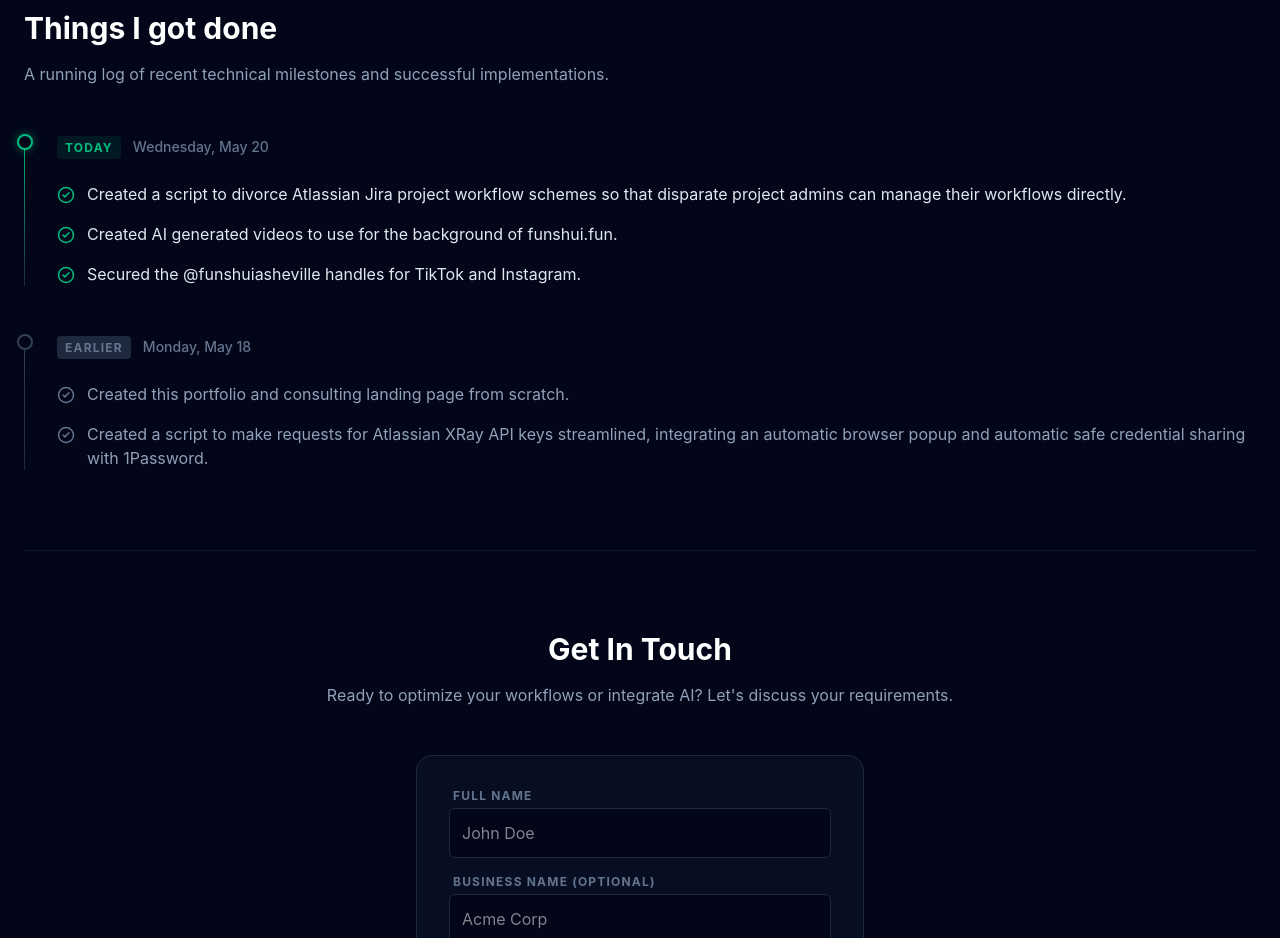
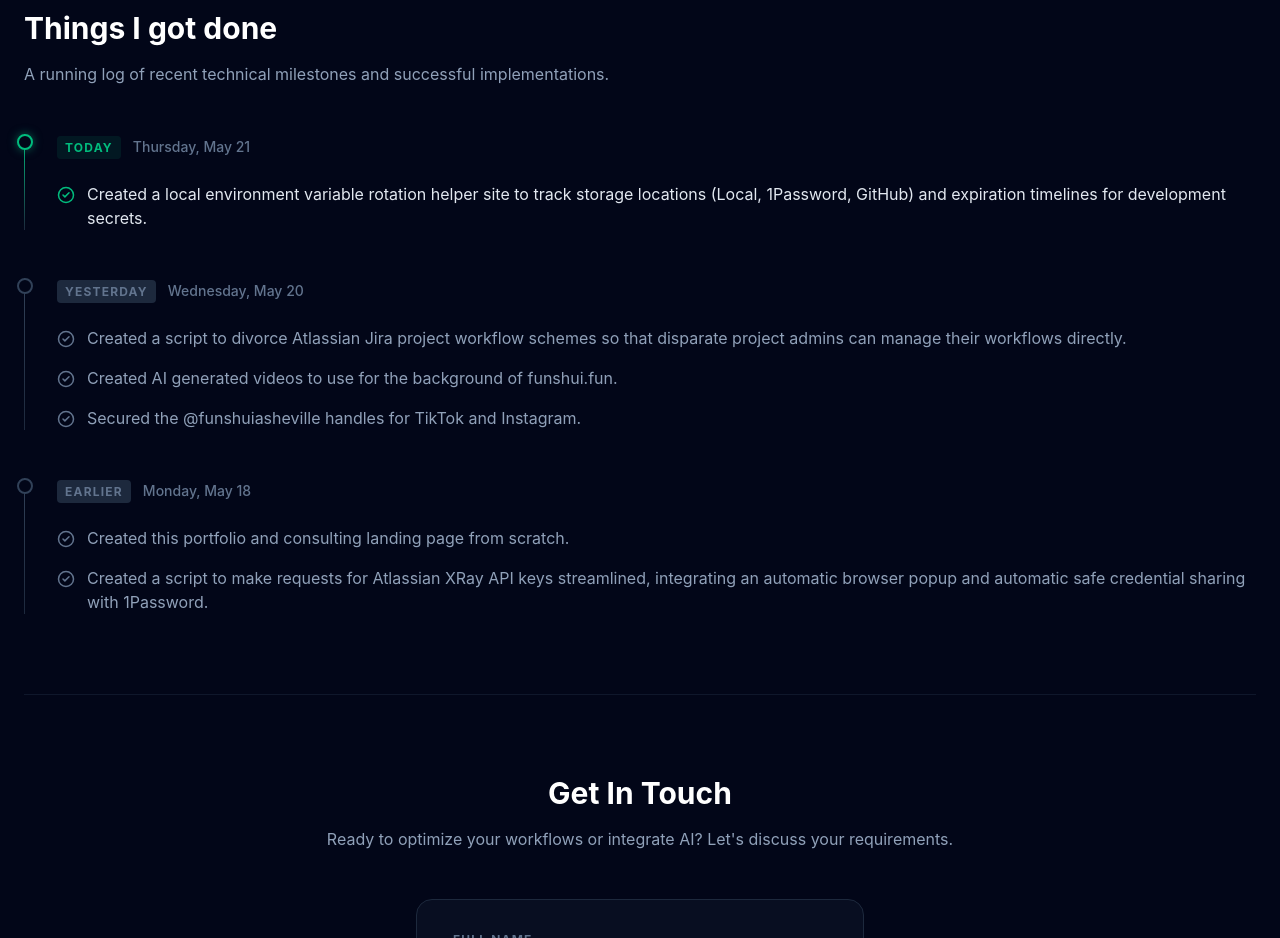
Before and after one commit to bmacer/brandonmacer, a React (Vite) app: page / in a window 1280 px wide. Shown: the part 2300-3238 px from the top of the page. Built offline with nearby package versions, Linux system fonts and the light colour scheme.

Commit message:
feat: add environment variable rotation helper to log

```diff
--- a/src/App.tsx
+++ b/src/App.tsx
@@ -68,13 +68,21 @@ const App: React.FC = () => {
   const logEntries = [
     {
       status: 'Today',
+      date: 'Thursday, May 21',
+      items: [
+        'Created a local environment variable rotation helper site to track storage locations (Local, 1Password, GitHub) and expiration timelines for development secrets.',
+      ],
+      active: true
+    },
+    {
+      status: 'Yesterday',
       date: 'Wednesday, May 20',
       items: [
         'Created a script to divorce Atlassian Jira project workflow schemes so that disparate project admins can manage their workflows directly.',
         'Created AI generated videos to use for the background of funshui.fun.',
         'Secured the @funshuiasheville handles for TikTok and Instagram.',
       ],
-      active: true
+      active: false
     },
     {
       status: 'Earlier',
```
